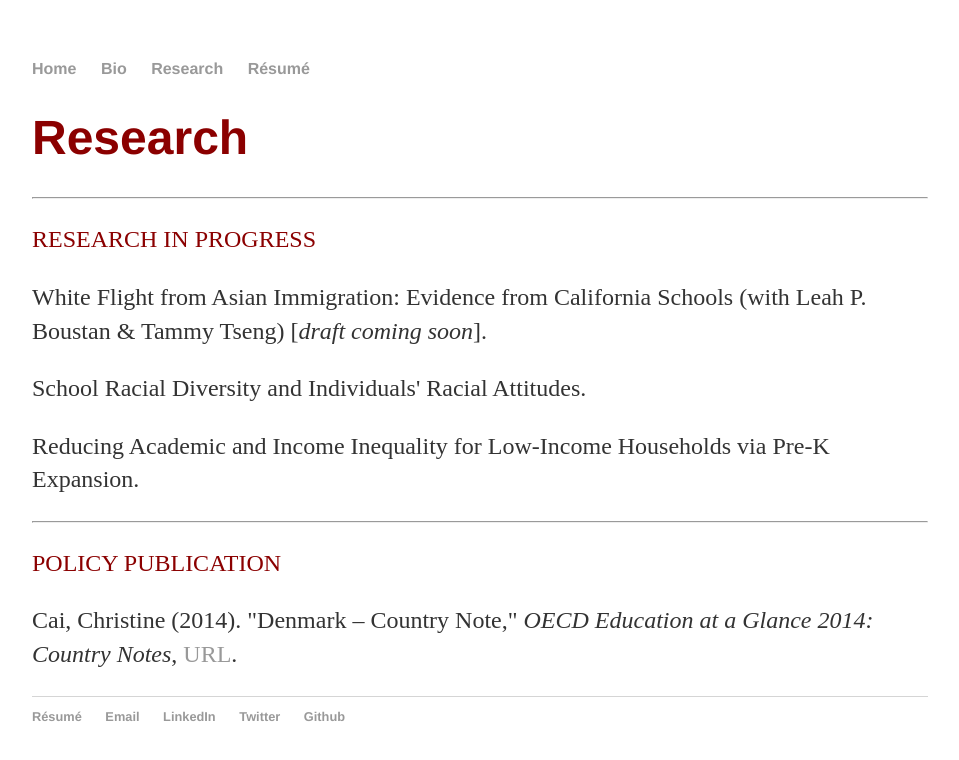
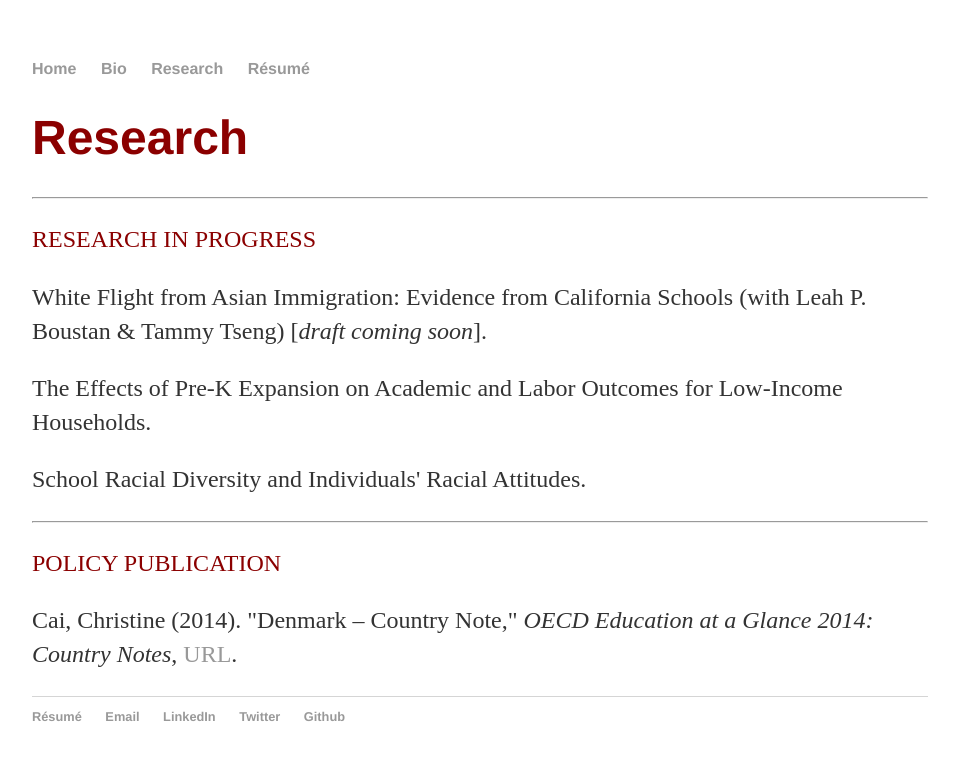
Before and after one commit to christinecai/christinecai.github.io, a Jekyll site: the page built from research/Research.html, in a window 1280 px wide. Shown: the top 760 px of the page, without its empty margins (160-1119 px from the left). Built offline with Jekyll 4.4.1, drawn with Linux system fonts in a browser that asks for light colours.

Commit message:
Update Research.html

```diff
--- a/research/Research.html
+++ b/research/Research.html
@@ -13,8 +13,8 @@ title: Research
 
 	  	<p><font color="darkred">RESEARCH IN PROGRESS</font></p>
 		<p>White Flight from Asian Immigration: Evidence from California Schools (with Leah P. Boustan & Tammy Tseng) [<em>draft coming soon</em>]. </p>
+		<p>The Effects of Pre-K Expansion on Academic and Labor Outcomes for Low-Income Households.</p>
 		<p>School Racial Diversity and Individuals' Racial Attitudes.</p>
-		<p>Reducing Academic and Income Inequality for Low-Income Households via Pre-K Expansion.</p>
 
 		<hr />
 
```
